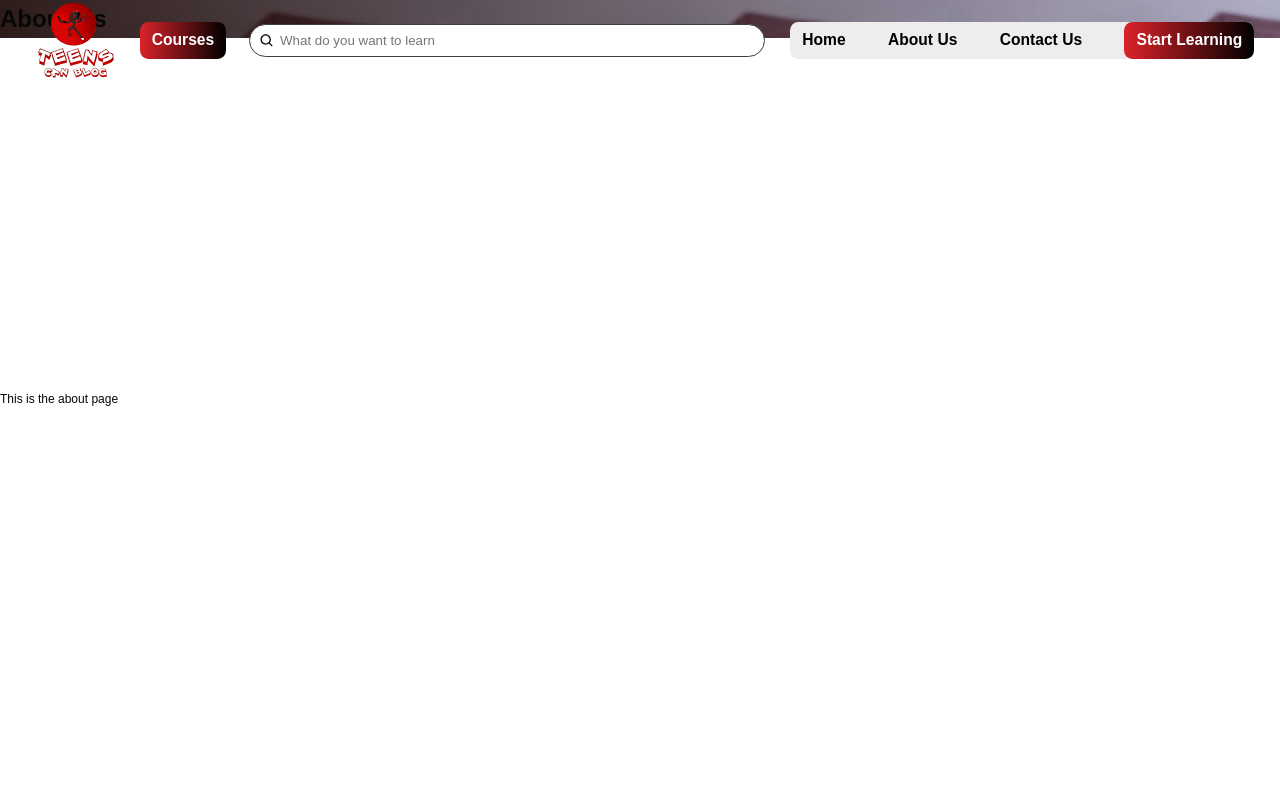
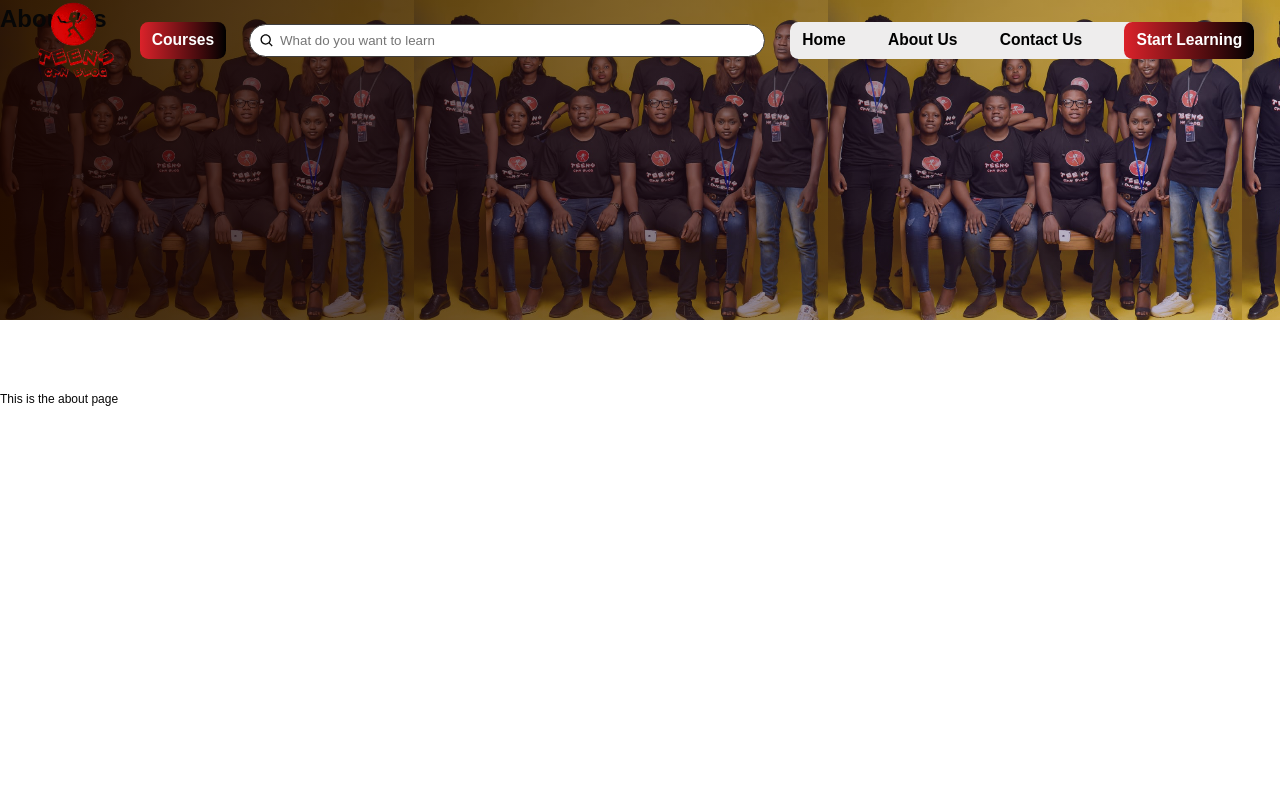
Before and after one commit to Niscolinx/teenscan, a React (Create React App) app: page /about in a window 1280 px wide. Shown: the top 800 px of the page. Built offline with nearby package versions, Linux system fonts and the light colour scheme; what react-router-last-location would draw is missing.

Commit message:
working on about

```diff
--- a/src/sass/components/about.scss
+++ b/src/sass/components/about.scss
@@ -12,8 +12,8 @@
         left: 0;
         right: 0;
         background: $linear-gradient;
-        background-image: linear-gradient(to right, rgba(24, 4, 1, 0.884), rgba(31, 12,122,.2)), url(../../assets/team3.jpg);
-        //height: 20vh;
+        background-image: linear-gradient(to right, rgba(24, 4, 1, 0.884), rgba(31, 12,122,.2)), url(../../assets/teens3.png);
+        height: 40vh;
 
 
     }
```
